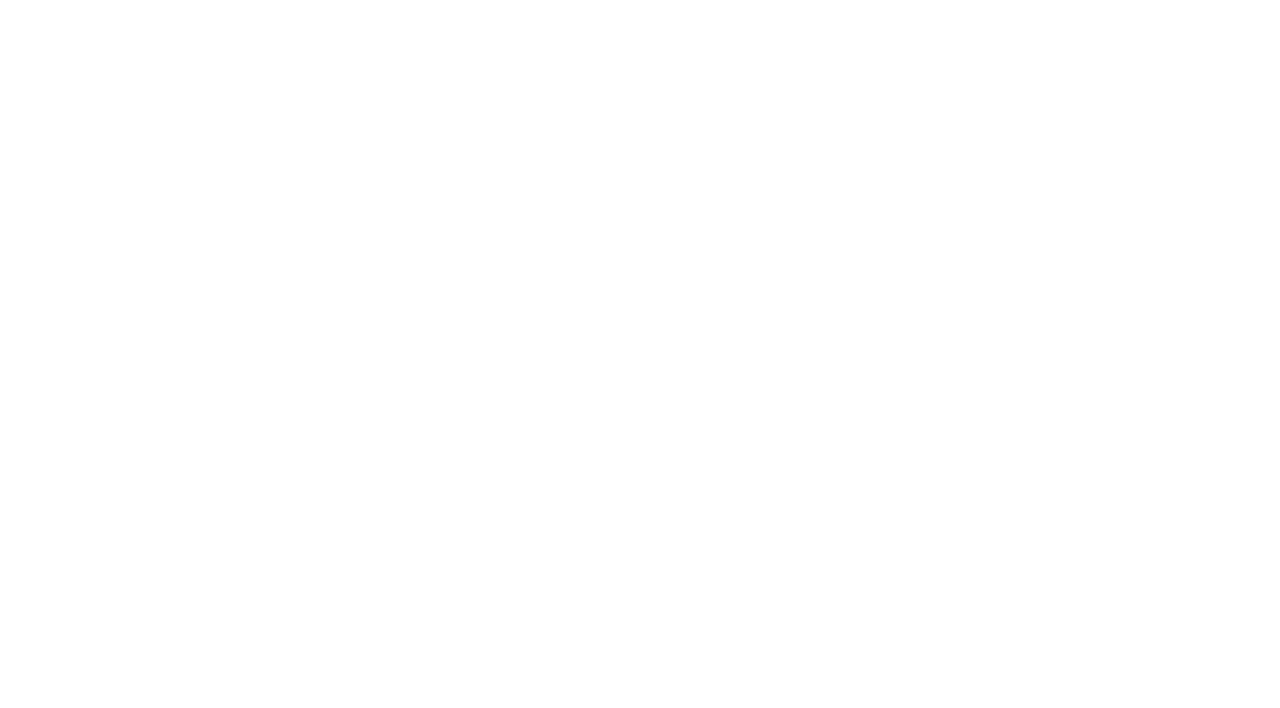
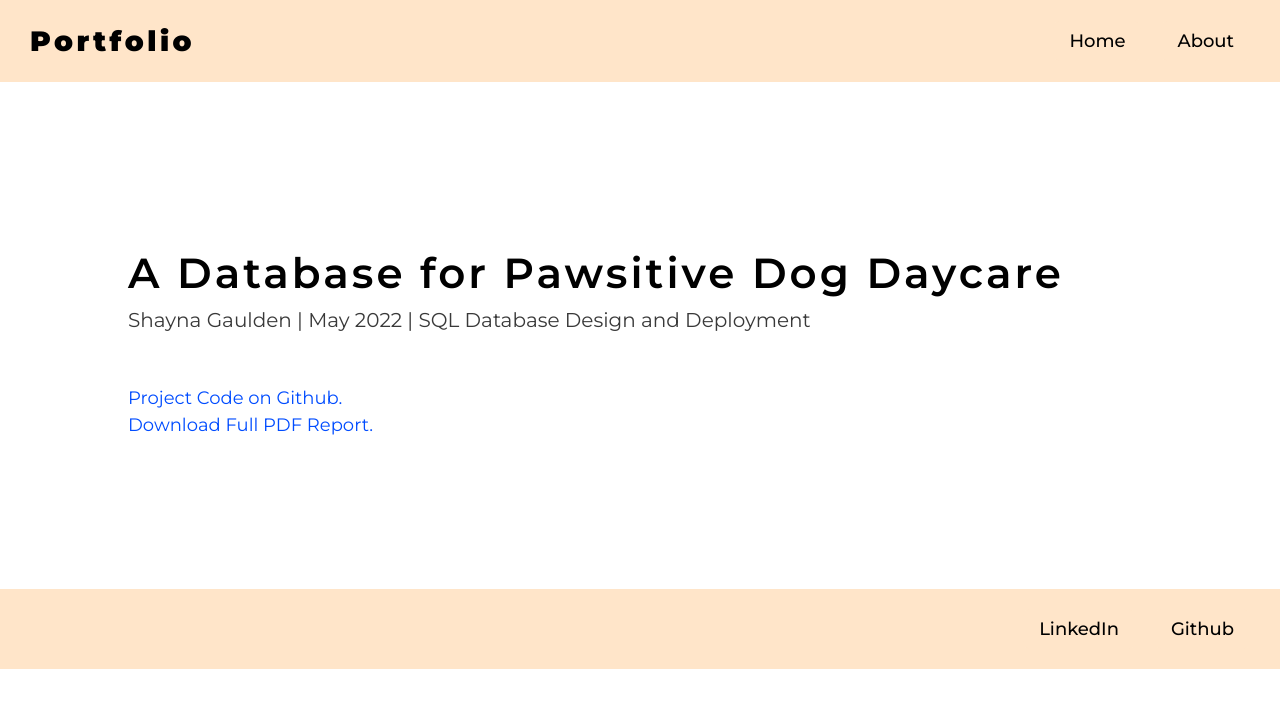
Before and after one commit to shayna-gaulden/portfolio, a React (Create React App) app: page /pawsitive in a window 1280 px wide. Before the commit this address had no page. Shown: the top 708 px of the page. Built offline with nearby package versions, Linux system fonts and the light colour scheme.

Commit message:
in process of adding new project

```diff
--- a/src/App.js
+++ b/src/App.js
@@ -5,6 +5,7 @@ import About from './pages/about';
 import EvoBioNetwork from './pages/projects/evo-bio-networks';
 import WineQuality from './pages/projects/wine-quality';
 import AppAnalysis from './pages/projects/app-analysis';
+import Pawsitive from './pages/projects/pawsitive';
 
 function App() {
   return (
@@ -15,6 +16,7 @@ function App() {
         <Route path='/evolution-biologicial-networks' exact element={<EvoBioNetwork />} />
         <Route path='/wine-quality' exact element={<WineQuality />} />
         <Route path='/app-analysis' exact element={<AppAnalysis />} />
+        <Route path='/pawsitive' exact element={<Pawsitive />} />
       </Routes>
     </div>
   );
--- a/src/assets/projdata.js
+++ b/src/assets/projdata.js
@@ -1,6 +1,7 @@
 import proj1 from './images/evo-bio-net/project-1-thumbnail.png'
 import proj2 from './images/wine-quality/katie-azi-Qjf--1VqPSY-unsplash.jpeg'
 import proj3 from './images/playstore/Play_Store_Logo.png'
+import proj4 from './images/pawsitive/doggie-thumbnail.jpg'
 import blog1 from './images/mongodb-logo.png'
 // APP ANALYSIS PROJECT distribution and log and table images
 import SizeDist from "./images/playstore/size dist.png"
@@ -33,6 +34,12 @@ export const ProjectData = [
         title:'Google Play Store App Analysis',
         subtitle:'May 2022 | Data visualization project done in in Matlab on data webscraped form the Google Play Store.',
         link:'/app-analysis'
+    },
+    {
+        img: proj4,
+        title:'SQL Database for Dog Daycare',
+        subtitle:'May 2022 | Following the design lifecycle process to create and deploy a database for a fictional dog daycare center.',
+        link:'/pawsitive'
     },
     {
         img: proj2,
--- /dev/null
+++ b/src/pages/projects/pawsitive.js
@@ -0,0 +1,32 @@
+import React from "react";
+import Nav from "../../components/nav";
+import Title from "../../components/title";
+import Footer from "../../components/footer";
+import Report from "../../assets/images/pawsitive/pawsitive-report.pdf"
+
+const Pawsitive = () => {
+    return(
+        <div>
+            <Nav/>
+            <div className="space"/>
+            <Title
+                title={"A Database for Pawsitive Dog Daycare"}
+                subtitle={"Shayna Gaulden | May 2022 | SQL Database Design and Deployment"}
+            />
+            <div className="column">
+                <a href="https://github.com/shayna-gaulden/pawsitive" target="_blank" rel="noreferrer" className="github-link">
+                    Project Code on Github.
+                </a>
+
+                <a href={Report} target="_blank" rel="noreferrer" className="github-link">
+                    Download Full PDF Report.
+                </a>
+            </div>
+
+
+            <Footer />
+        </div>
+    )
+}
+
+export default Pawsitive;
```
Also changed, not shown: src/assets/images/pawsitive/doggie-thumbnail.jpg (added), 1 other file (tests, documents, lock files or other folders).
